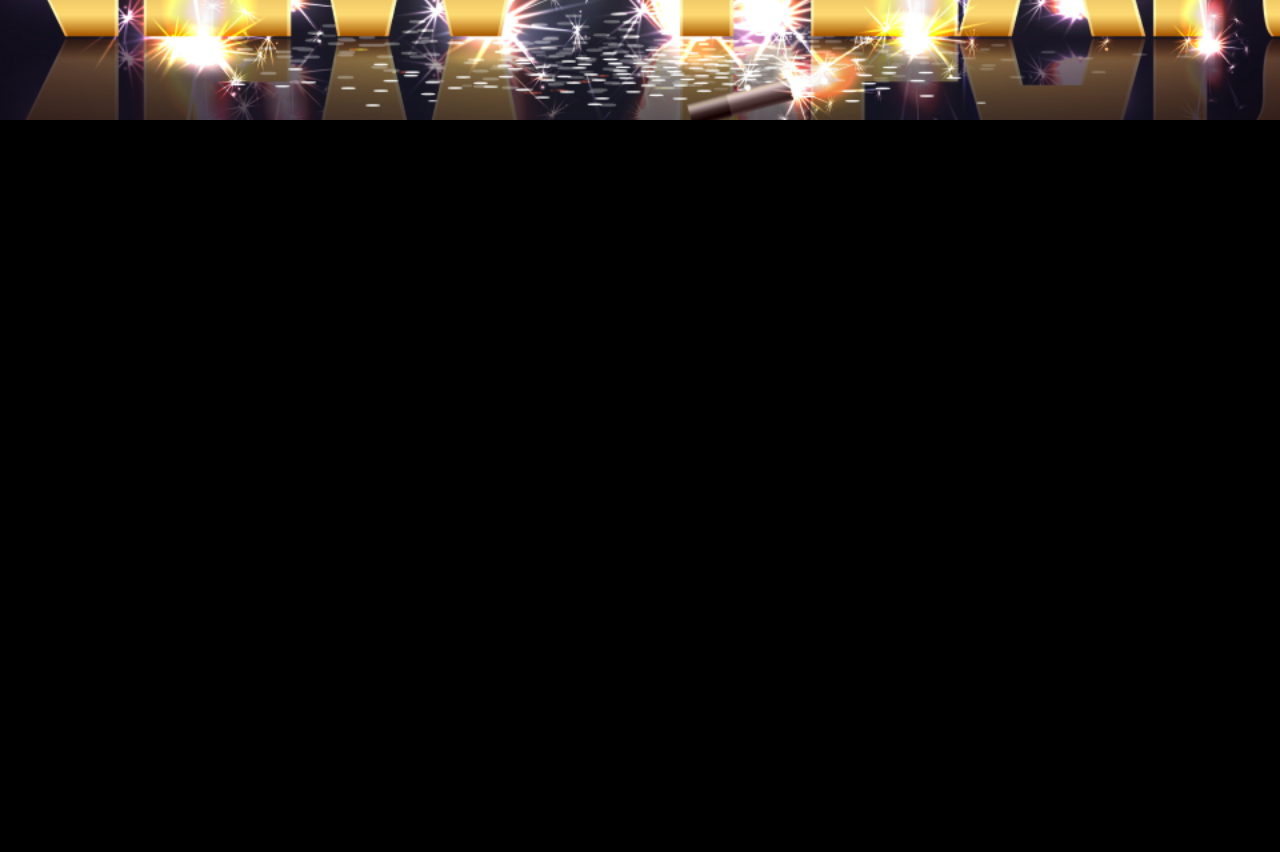
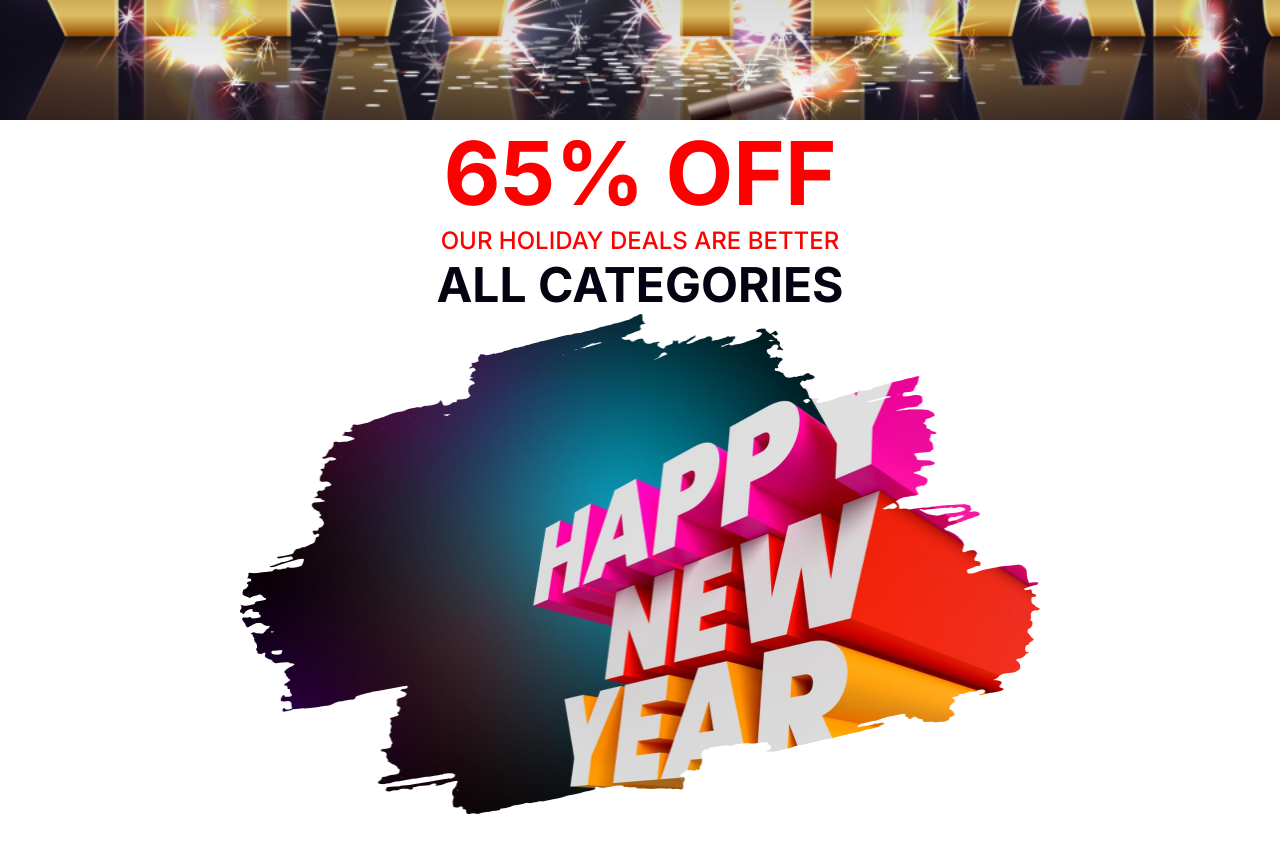
Before and after one commit to rafih188/new-year-1st-asn, a plain HTML site: page index.html in a window 1280 px wide. Shown: the part 680-1532 px from the top of the page. Drawn offline with Linux system fonts and the light colour scheme.

Commit message:
new file

```diff
--- a/index.html
+++ b/index.html
@@ -25,8 +25,17 @@
   </div>
 </header>
 
-
 <main>
+  <div class="maincontent">
+    <div class="container-text">
+      <h1>65% OFF</h1>
+      <p>OUR HOLIDAY DEALS ARE BETTER</p>
+      <h3>ALL CATEGORIES</h3>
+    </div>
+    <div class="container-img">
+      <img src="image/new-year photo.png" alt="new year photo">
+    </div>
+  </div>
 
 </main>
 
--- a/style.css
+++ b/style.css
@@ -19,7 +19,7 @@ header {
     height: 100vh;
     width: 100%;
     position: relative;
-    background-image: url('/image/banner-image.png');
+    background-image: linear-gradient(to bottom, rgba(0, 0, 0, 2.5), rgba(0, 0, 0, 0)), url('banner-image.png');
     background-repeat: no-repeat;
     background-size: cover;
     background-position: center;
@@ -59,5 +59,56 @@ header {
 main {
     height: 100vh;
     width: 100%;
-    background-color: black;
+    /* background-color: rgb(211, 96, 96); */
 }
+
+.maincontent {
+    display: grid;
+    align-items: center;
+    justify-content: center;
+}
+
+.container-img img {
+    height: 500px;
+    width: 800px;
+}
+
+.container-text h1,
+h3,
+p {
+    display: flex;
+    font-family: inter;
+    margin: 0 auto;
+    align-items: center;
+    justify-content: center;
+}
+
+.container-text h1 {
+    color: #F00;
+    text-align: center;
+    font-family: Inter;
+    font-size: 88px;
+    font-style: normal;
+    font-weight: 700;
+    line-height: normal;
+}
+.container-text p{
+    color: #F00;
+
+    text-align: center;
+    font-family: Inter;
+    font-size: 24px;
+    font-style: normal;
+    font-weight: 500;
+    line-height: normal;
+}
+.container-text h3{
+    color: #070211;
+
+text-align: center;
+font-family: Inter;
+font-size: 48px;
+font-style: normal;
+font-weight: 700;
+line-height: normal;
+}
```
Also changed, not shown: banner-image.png (added).
